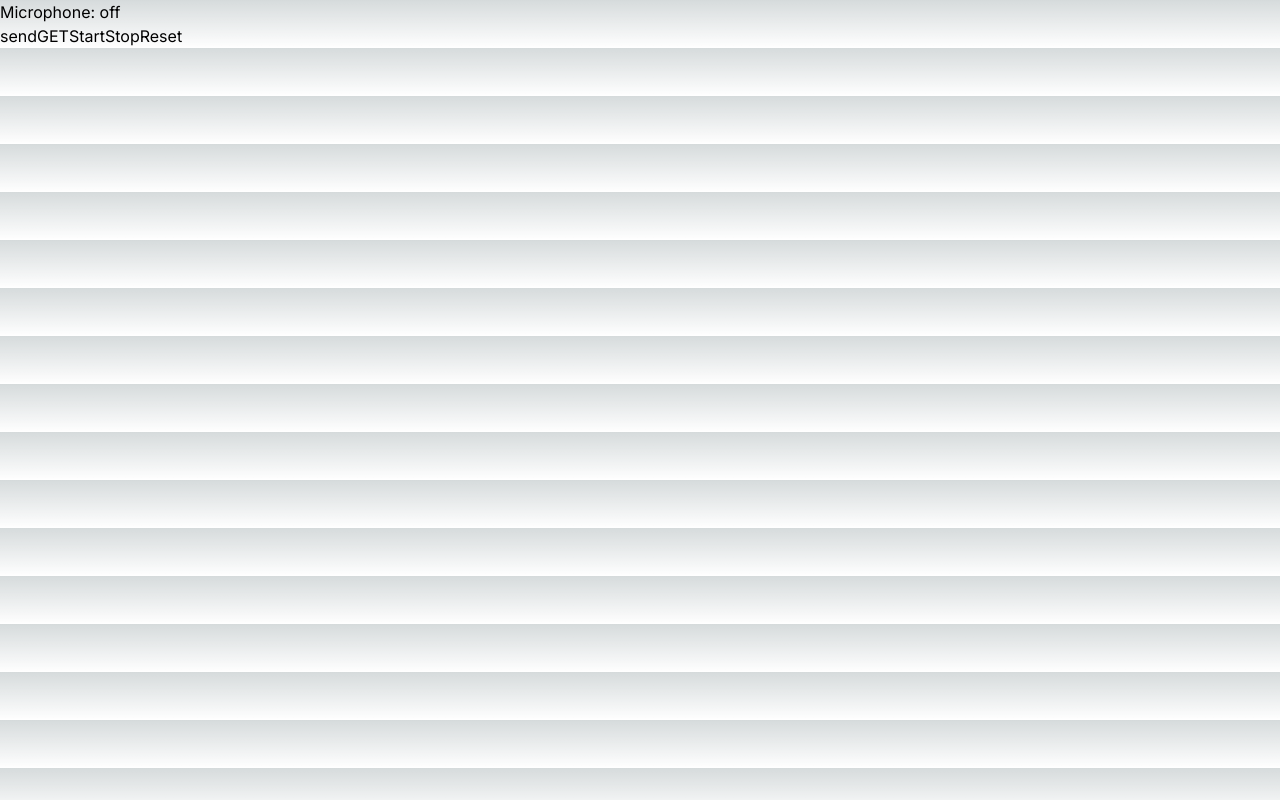
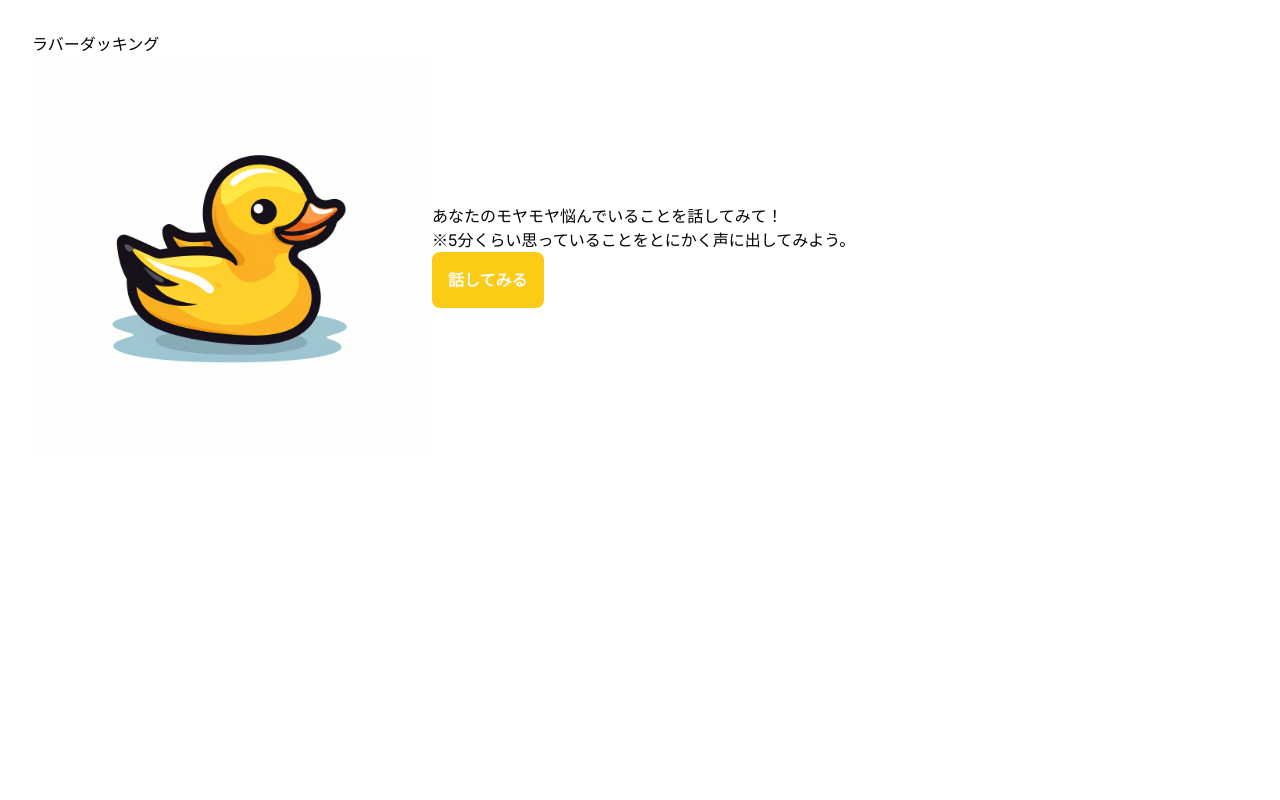
Before and after one commit to theMistletoe/she-copilot-web, a Next.js app: page / in a window 1280 px wide. Built offline with nearby package versions, Linux system fonts and the light colour scheme.

Commit message:
start atatching design

```diff
--- a/app/api/route.ts
+++ b/app/api/route.ts
@@ -13,7 +13,7 @@ export async function POST(request: NextRequest) {
         SystemMessagePromptTemplate.fromTemplate(
           "あなたは提示された文章の文脈や構造を理解し、理解しやすい形に構造化・整理することが得意です。"
         ),
-        HumanMessagePromptTemplate.fromTemplate("以下の文章の文脈を汲み取り、誤字脱字と推測される部分を適切に修正した上で、構造化した上で人間が理解しやすい形のMarkdown形式で出力してください。「{text}」"),
+        HumanMessagePromptTemplate.fromTemplate("以下の文章の文脈を汲み取り、誤字脱字と推測される部分を適切に修正した上で、人間が理解しやすい形で構造化したMarkdown形式で出力してください。「{text}」"),
     ]);
 
     const chat_prompt = (await chatPrompt.formatPromptValue({
--- a/app/globals.css
+++ b/app/globals.css
@@ -2,7 +2,7 @@
 @tailwind components;
 @tailwind utilities;
 
-:root {
+/* :root {
   --foreground-rgb: 0, 0, 0;
   --background-start-rgb: 214, 219, 220;
   --background-end-rgb: 255, 255, 255;
@@ -24,4 +24,4 @@ body {
       rgb(var(--background-end-rgb))
     )
     rgb(var(--background-start-rgb));
-}
+} */
--- a/app/page.tsx
+++ b/app/page.tsx
@@ -1,8 +1,13 @@
 "use client";
 import 'regenerator-runtime/runtime'
 import SpeechRecognition, { useSpeechRecognition } from 'react-speech-recognition';
+import Image from 'next/image';
+import { useState } from 'react';
 
 export default function Home() {
+    const [isLoading, setIsLoading] = useState(false);
+    const [responseData, setResponseData] = useState<string | undefined>(undefined);
+
     const {
         transcript,
         listening,
@@ -18,6 +23,9 @@ export default function Home() {
 
     const handleSend = async () => {
         try {
+            SpeechRecognition.stopListening();
+            setIsLoading(true);
+
             const body = JSON.stringify({
                 talk_text: transcript,
             })
@@ -31,21 +39,59 @@ export default function Home() {
             })
             .then((response) => response.json())
             .then((data) => console.log(data));
-
         } catch (err: any) {
             console.error(err);
             alert("エラーが発生しました。もう一度やり直してください。");
+        } finally {
+            setIsLoading(false);
         };
     };
 
     return (
-    <>
-        <div>Microphone: {listening ? 'on' : 'off'}</div>
+        <main className='m-8'>
+            <h1>ラバーダッキング</h1>
+            <div className='flex'>
+                <Image
+                    src="/rubberduck.png"
+                    alt="rubberduck"
+                    width={400}
+                    height={400}
+                />
+                <div className='my-auto'>
+                    <h2>あなたのモヤモヤ悩んでいることを話してみて！</h2>
+                    <p>※5分くらい思っていることをとにかく声に出してみよう。</p>
+                    <button
+                        className='bg-yellow-400 text-slate-50 font-bold p-4 rounded-lg mx-auto'
+                        onClick={handleStart}
+                    >
+                        話してみる
+                    </button>
+                </div>
+                {listening && (
+                    <div className='my-auto bg-gray-100'>
+                        <h2>あなたのモヤモヤ悩んでいることを話してみて！</h2>
+                        {transcript ? (
+                            <p className='my-4'>{transcript}</p>
+                        ) : (
+                            <p className='my-4 text-gray-400'>あなたが話し始めるのを待っています…</p>
+                        )}
+                        {transcript && (
+                            <button
+                                className='bg-yellow-400 text-slate-50 font-bold p-4 rounded-lg mx-auto'
+                                onClick={handleSend}
+                            >
+                                話すのをやめる
+                            </button>
+                        )}
+                    </div>
+                )}
+            </div>
+            {/* <div>Microphone: {listening ? 'on' : 'off'}</div>
             <button onClick={handleSend}>sendGET</button>
             <button onClick={handleStart}>Start</button>
             <button onClick={SpeechRecognition.stopListening}>Stop</button>
             <button onClick={resetTranscript}>Reset</button>
-        <div>{transcript}</div>
-    </>
+            <div>{transcript}</div> */}
+        </main>
     )
 }
```
Also changed, not shown: public/rubberduck.png (added). Lines whose indentation alone changed are shown as unchanged.
